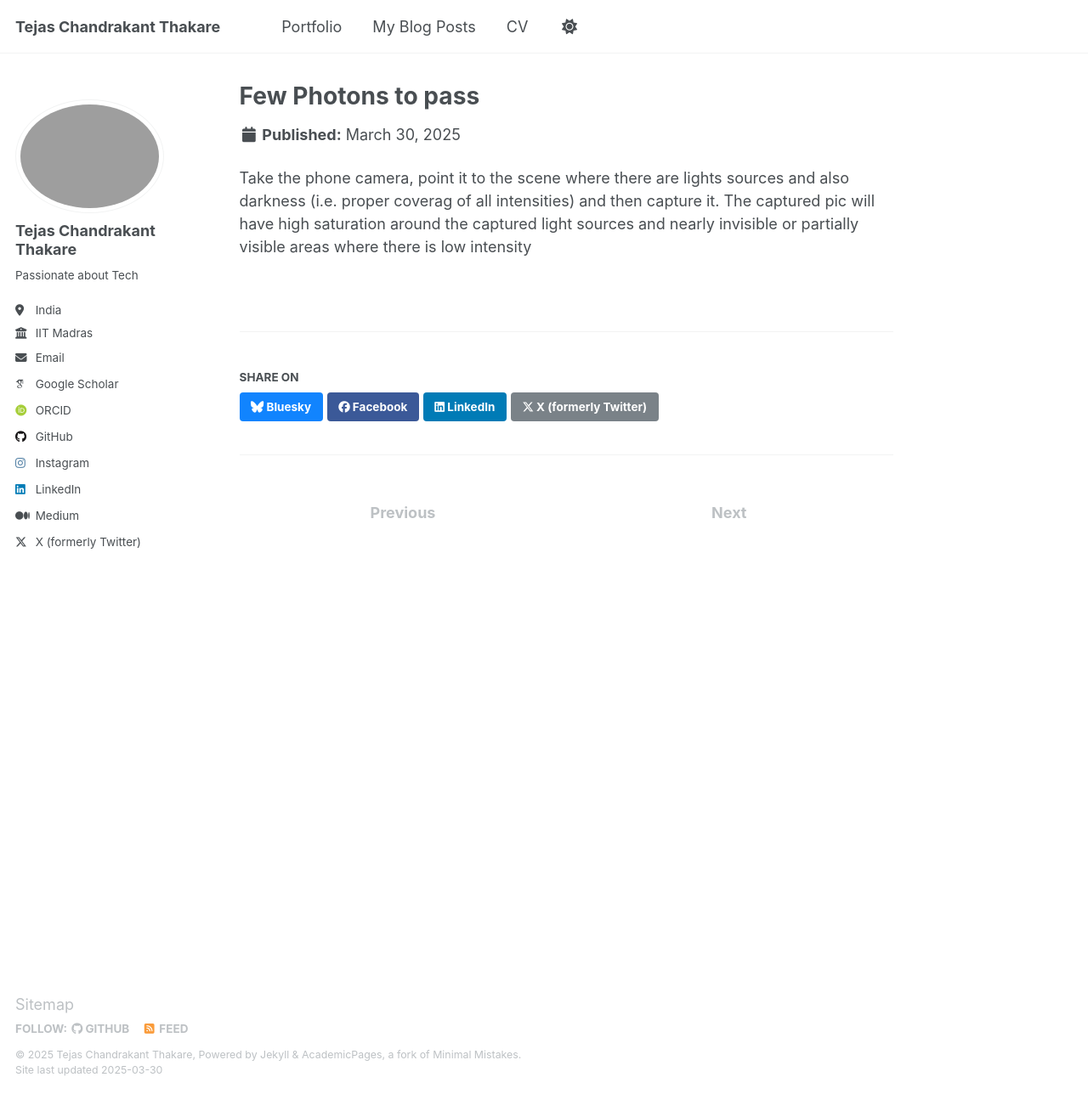
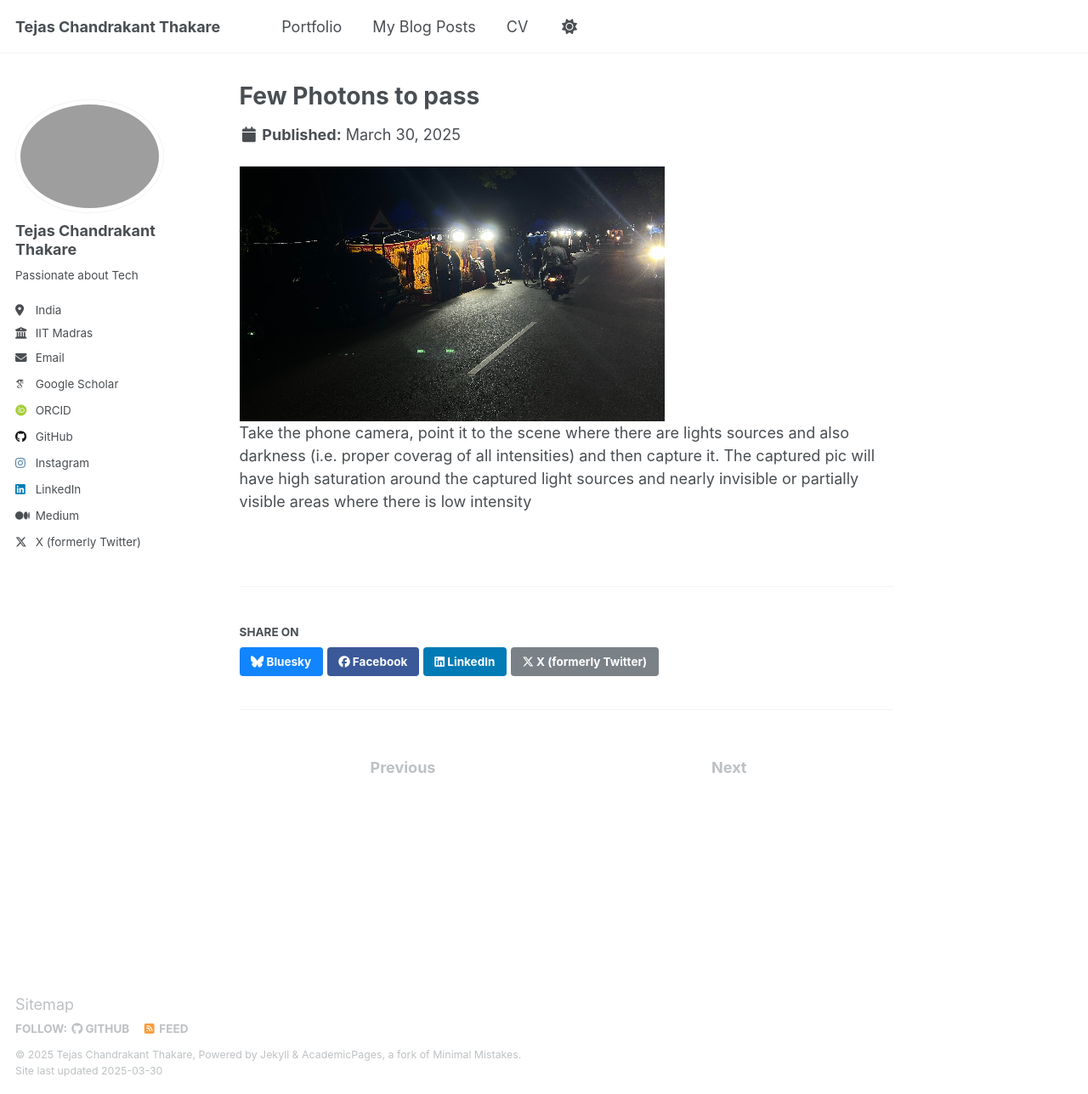
Before and after one commit to TejasCThakare/tejascthakare.github.io, a Jekyll site: the page built from _portfolio/portfolio-2.md, in a window 1280 px wide and 1288 px high. Shown: the whole window at 85% size. Built offline with Jekyll 4.4.1, drawn with Linux system fonts in a browser that asks for light colours; some web fonts are replaced.

Commit message:
Update portfolio-2.md

```diff
--- a/_portfolio/portfolio-2.md
+++ b/_portfolio/portfolio-2.md
@@ -3,5 +3,5 @@ title: "Few Photons to pass"
 excerpt: "High Dynamic Range-Very Cool <br/><img src='/images/lowexpiitm-500x300.jpg'>"
 collection: portfolio
 ---
-
+<img src='/images/lowexpiitm-500x300.jpg'><br/>
 Take the phone camera, point it to the scene where there are lights sources and also darkness (i.e. proper coverag of all intensities) and then capture it. The captured pic will have high saturation around the captured light sources and nearly invisible or partially visible areas where there is low intensity
```
